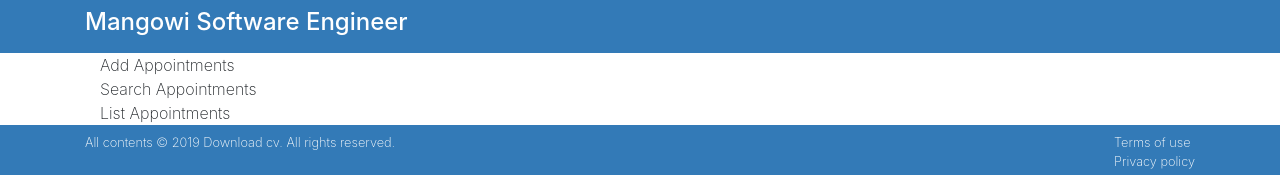
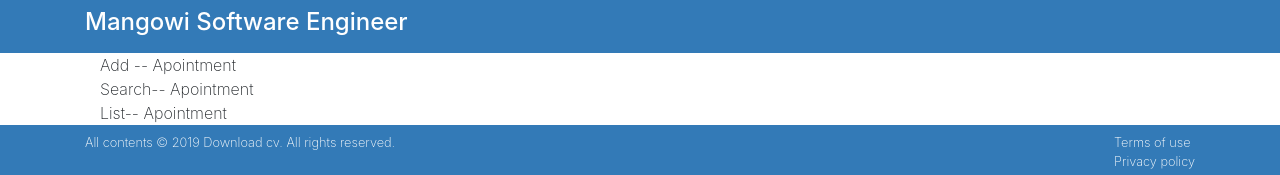
Before and after one commit to mangowi/react_interface, a React (Create React App) app: page / in a window 1280 px wide. Shown: the top 175 px of the page. Built offline with nearby package versions, Linux system fonts and the light colour scheme.

Commit message:
create custom component and importing them on App.js

```diff
--- /dev/null
+++ b/src/components/AddApointments.js
@@ -0,0 +1,11 @@
+import React, {Component} from 'react';
+
+
+
+class AddApointments extends Component{
+    render(){
+        return<div>Add -- Apointment</div>
+    }
+}
+
+export default AddApointments;
--- a/src/components/App.js
+++ b/src/components/App.js
@@ -1,5 +1,10 @@
 import React, { Component } from 'react';
 import '../css/App.css';
+import AddApointments from './AddApointments';
+import SearchApointments from './SearchApointments';
+import ListApointments from './ListApointments';
+
+
 
 class App extends Component {
   render() {
@@ -9,9 +14,9 @@ class App extends Component {
         <div className="row">
           <div className="col-md-12 bg-white">
             <div className="container">
-              <div>Add Appointments</div>
-              <div>Search Appointments</div>
-              <div>List Appointments</div>
+                <AddApointments />
+                <SearchApointments />
+                <ListApointments />
             </div>
           </div>
         </div>
--- /dev/null
+++ b/src/components/ListApointments.js
@@ -0,0 +1,11 @@
+import React, {Component} from 'react';
+
+
+
+class ListApointments extends Component{
+    render(){
+        return<div>List-- Apointment</div>
+    }
+}
+
+export default ListApointments;
--- /dev/null
+++ b/src/components/SearchApointments.js
@@ -0,0 +1,11 @@
+import React, {Component} from 'react';
+
+
+
+class SearchApointments extends Component{
+    render(){
+        return<div>Search-- Apointment</div>
+    }
+}
+
+export default SearchApointments;
```
